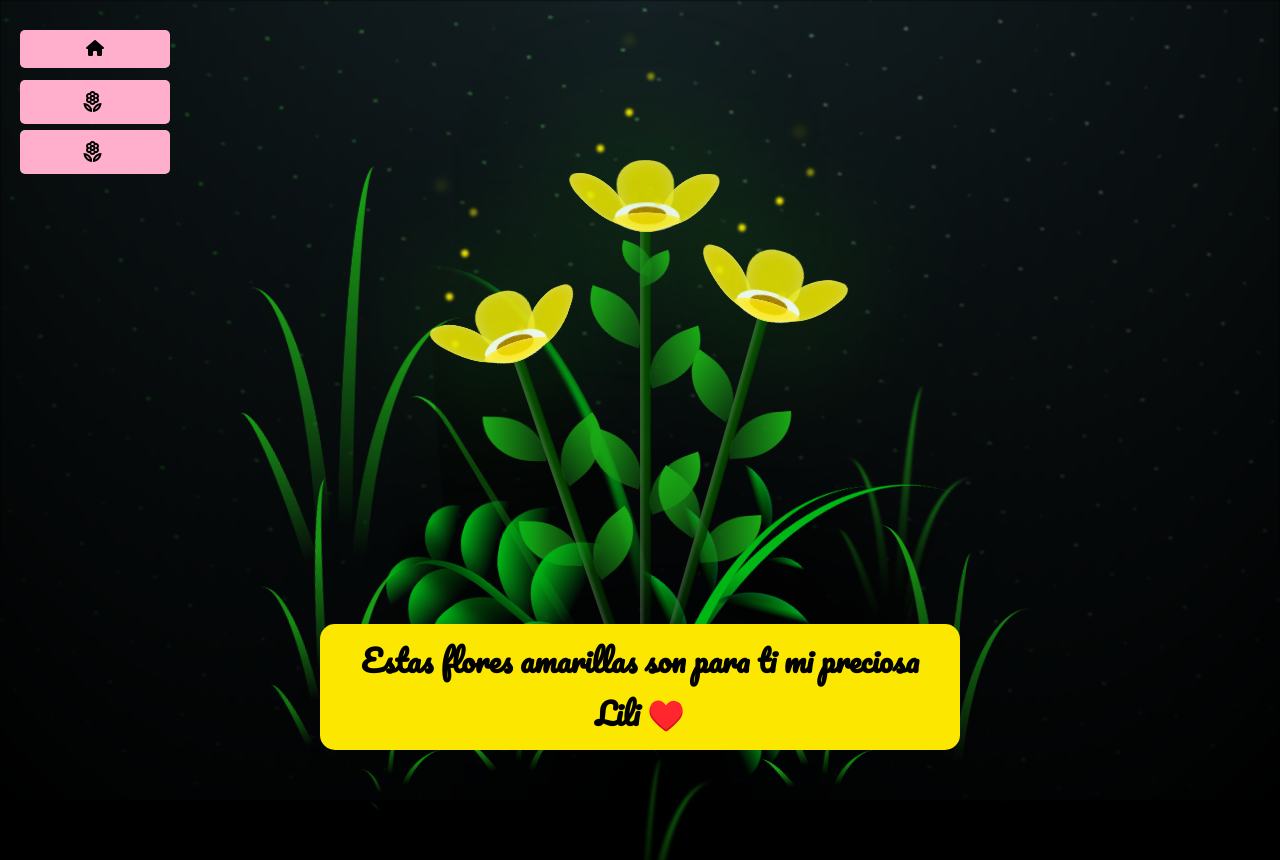
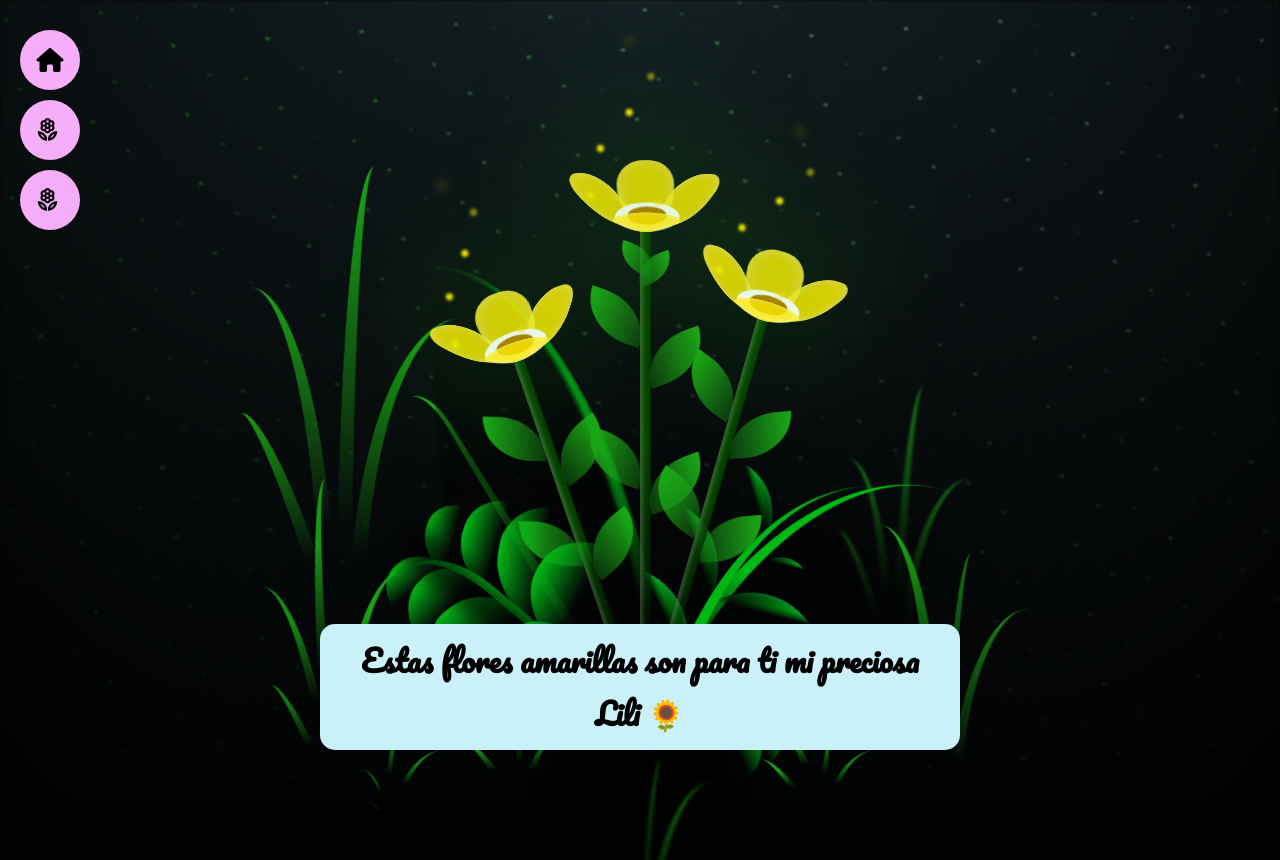
Before and after one commit to M1zukodm/ProyectoLili, a plain HTML site: page inicio.html in a window 1280 px wide. Shown: the top 860 px of the page. Drawn offline with nearby package versions, Linux system fonts and the light colour scheme.

Commit message:
Mejoras de colores

```diff
--- a/css/style.css
+++ b/css/style.css
@@ -8,6 +8,7 @@
 
 :root {
   --dark-color: #000;
+  --fondito: #ff686b;
 }
 
 body {
@@ -51,7 +52,7 @@ body {
 }
 
 .message {
-  background: #fce700;
+  background: #caf0f8;
   font-family: 'Pacifico', cursive;
   font-size: 30px;
   font-style: normal;
@@ -1379,18 +1380,20 @@ body {
 #home-button,
 #tulipan-button,
 #girasol-button {
-    display: block;  /* Los pone en columna */
-    width: 150px;  /* Ancho fijo */
-    margin: 10px auto;  /* Espaciado entre botones y centrado */
-    padding: 10px 20px;
-    background-color: #ffafcc;
+    display: flex;
+    justify-content: center;
+    align-items: center;
+    width: 60px;
+    height: 60px;
+    margin: 10px auto;
+    background-color: #f7aef8;
     color: #000;
-    font-size: 16px;
+    font-size: 24px;
     border: none;
-    border-radius: 5px;
+    border-radius: 50%;
     cursor: pointer;
     transition: 0.3s;
-    text-align: center;  /* Centra el texto */
+    text-align: center;
 }
 
 #home-button:hover,
@@ -1399,7 +1402,17 @@ body {
     background-color: #bde0fe;
 }
 
-/* Posicionamos los botones correctamente */
+/* Ajuste específico para los iconos de flores */
+#tulipan-button span,
+#girasol-button span {
+    display: flex;
+    align-items: center;
+    justify-content: center;
+    font-size: 26px;  /* Ajusta el tamaño del icono */
+    line-height: 1; /* Corrige el centrado vertical */
+}
+
+/* Posicionamiento */
 #home-button {
     position: fixed;
     top: 20px;
@@ -1408,15 +1421,16 @@ body {
 
 #tulipan-button {
     position: fixed;
-    top: 70px;  /* Espacio debajo del home */
+    top: 90px;
     left: 20px;
 }
 
 #girasol-button {
     position: fixed;
-    top: 120px;  /* Espacio debajo del tulipán */
+    top: 160px;
     left: 20px;
 }
+
 
 .material-symbols-outlined {
   font-variation-settings:
--- a/inicio.html
+++ b/inicio.html
@@ -311,7 +311,7 @@
         </div>
       </div>
     </div>
-    <div class="message">Estas flores amarillas son para ti mi preciosa Lili ♥️</div>
+    <div class="message">Estas flores amarillas son para ti mi preciosa Lili 🌻</div>
 
 
     <button title="INICIO" id="home-button" onclick="window.location.href='index.html'">
```
Also changed, not shown: index.html (+1 -1 lines).
